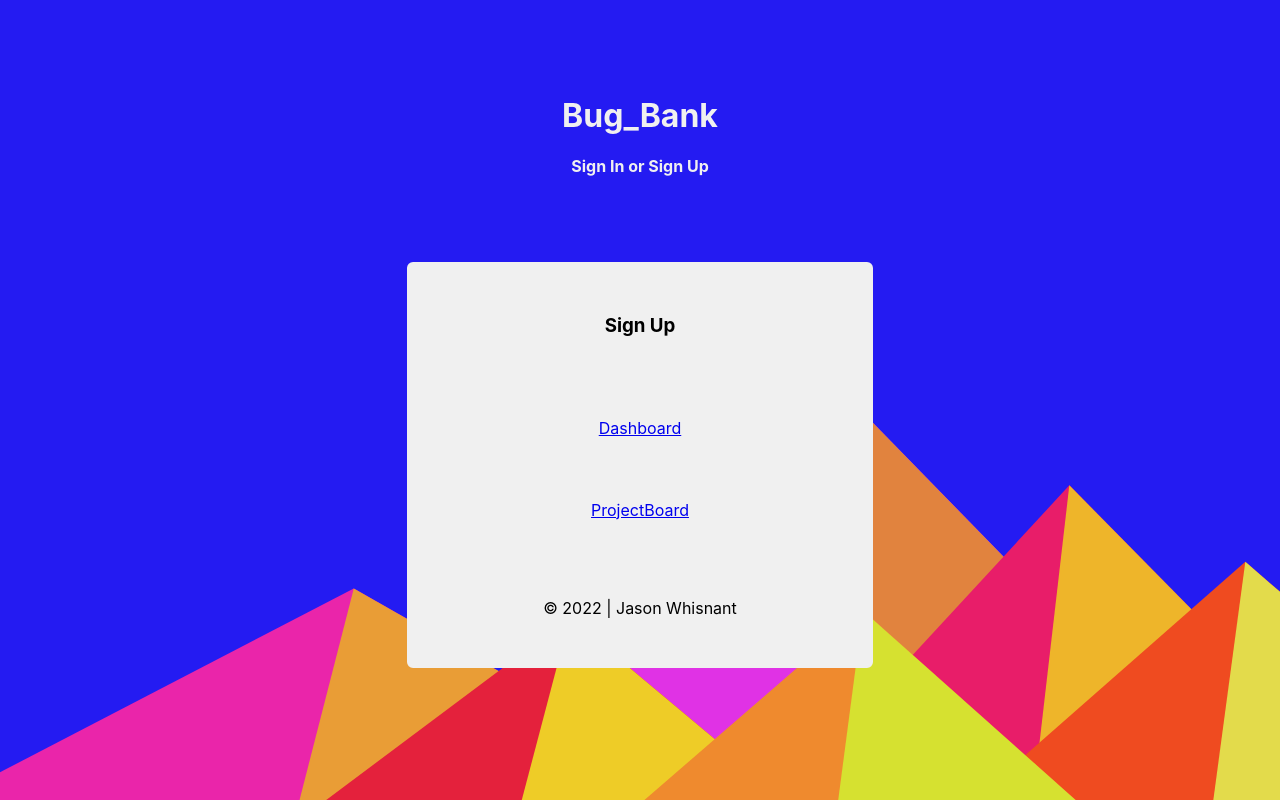
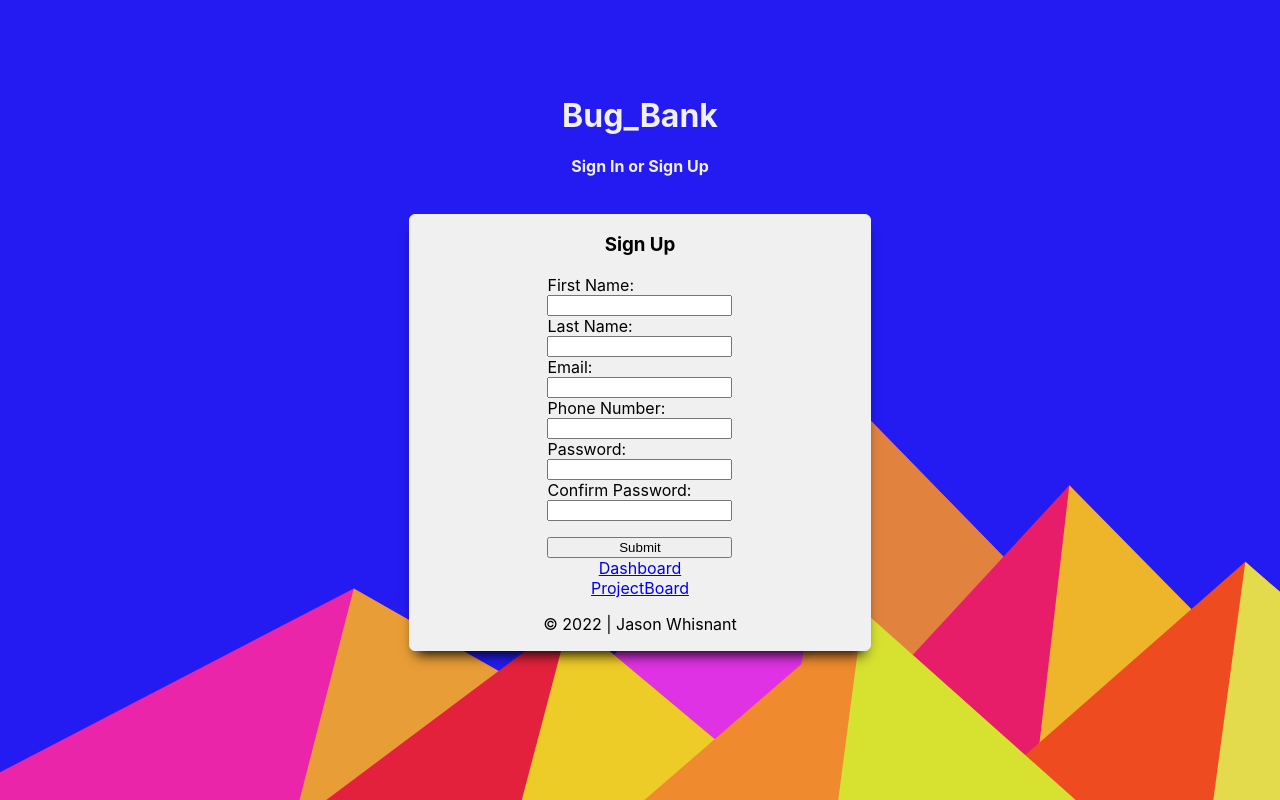
Before and after one commit to Tasups/bug-tracker-frontend, a React (Create React App) app: page / in a window 1280 px wide. Built offline with nearby package versions, Linux system fonts and the light colour scheme.

Commit message:
form added to auth

```diff
--- a/src/App.css
+++ b/src/App.css
@@ -25,6 +25,7 @@ body{
   color: rgb(240,240,240);
   text-align: center;
   padding-top: 6rem;
+  margin-bottom: 0;
 }
 
 .auth-card {
@@ -37,11 +38,22 @@ body{
   z-index: 10;
   min-height: 25rem;
   width: 36%;
-  border: 3px solid rgb(240,240,240);
+  border: 1px solid rgb(240,240,240);
   border-radius: 6px;
   left: 0;
   right: 0;
-  margin: 4rem auto;
+  margin: 1rem auto;
+  -webkit-box-shadow: 0px 10px 13px -7px #000000, inset 2px 2px 15px -8px rgba(0,0,0,0);
+  box-shadow: 0px 10px 13px -7px #000000, inset 2px 2px 15px -8px rgba(0,0,0,0);
+}
+
+.auth-card form {
+  display: flex;
+  flex-direction: column;
+}
+
+.auth-card button {
+  margin-top: 1rem;
 }
 
 /* HEADER *********************************************************/
--- a/src/App.js
+++ b/src/App.js
@@ -22,6 +22,63 @@ function App() {
       </div>
       <div className="auth-card">
         <h3>Sign Up</h3>
+        <form>
+            <label htmlFor="first-name">First Name: </label>
+            <input
+              type="text"
+              id="first-name"
+              name="first-name"
+              // value={firstName}
+              // onChange={firstNameChange}
+              required
+            />
+            <label htmlFor="last-name">Last Name: </label>
+            <input
+              type="text"
+              id="last-name"
+              name="last-name"
+              // value={lastName}
+              // onChange={lastNameChange}
+              required
+            />
+            <label htmlFor="email">Email: </label>
+            <input
+              type="email"
+              id="email"
+              name="email"
+              // value={lastName}
+              // onChange={lastNameChange}
+              required
+            />
+            <label htmlFor="telephone">Phone Number: </label>
+            <input
+              type="tel"
+              id="telephone"
+              name="telephone"
+              // value={lastName}
+              // onChange={lastNameChange}
+              required
+            />
+            <label htmlFor="password">Password: </label>
+            <input
+              type="password"
+              id="password"
+              name="password"
+              // value={lastName}
+              // onChange={lastNameChange}
+              required
+            />
+            <label htmlFor="confirm-password">Confirm Password: </label>
+            <input
+              type="password"
+              id="password"
+              name="confirm-password"
+              // value={lastName}
+              // onChange={lastNameChange}
+              required
+            />
+            <button>Submit</button>
+        </form>
         <Link to="/dashboard">Dashboard</Link>
         <Link to="/projectboard">ProjectBoard</Link>
         <p>&copy; 2022 | Jason Whisnant</p>
```
Also changed, not shown: src/notes.txt (added).
